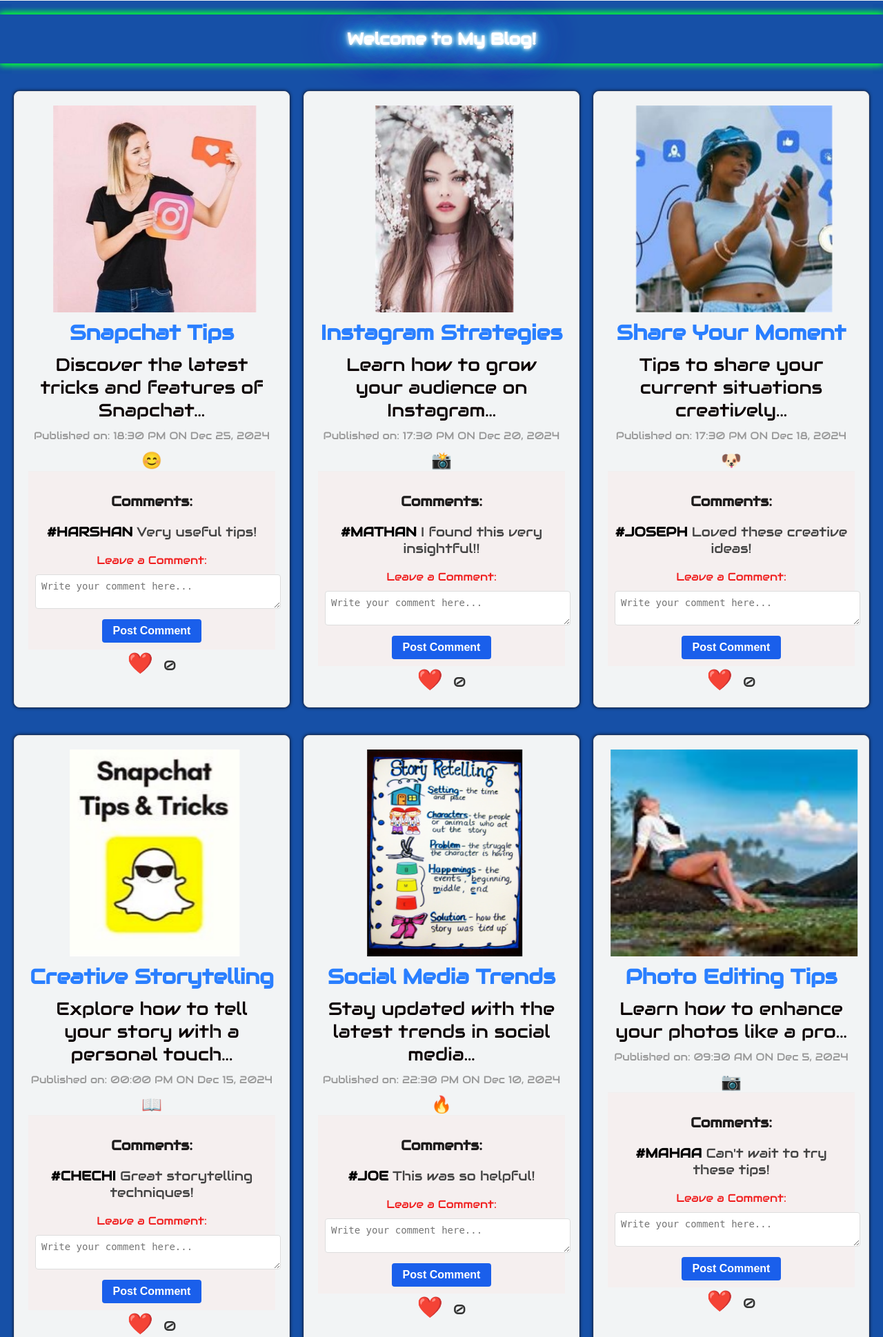
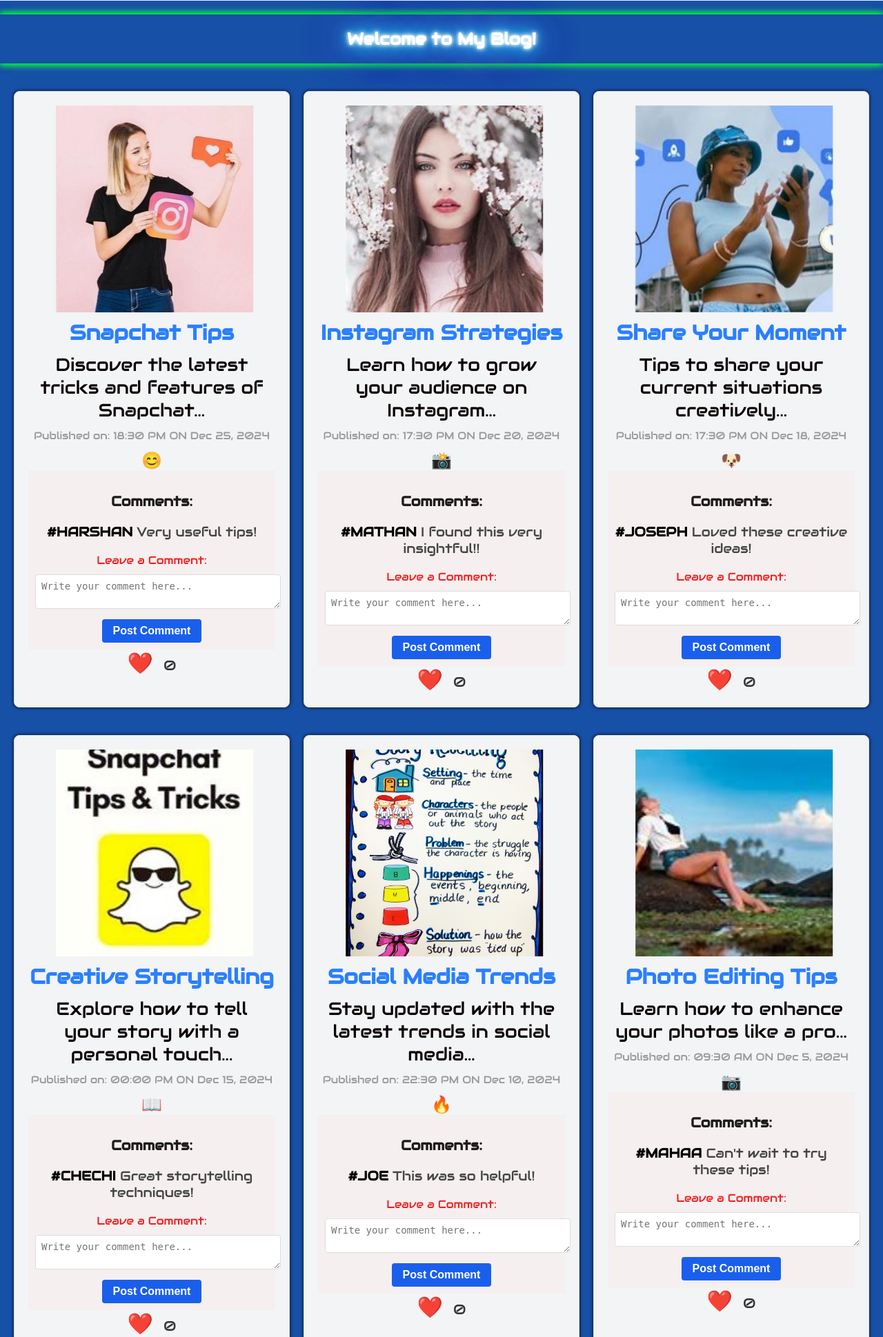
Before and after one commit to madhan112007/CREATHON-PROJECT, a PHP site: page /blogshome.html in a window 1280 px wide. Shown: the part 567-2506 px from the top of the page at 69% size. Run offline with PHP 8.4, Linux system fonts and the light colour scheme.

Commit message:
Adjusted the width of the photo

```diff
--- a/blogshome.css
+++ b/blogshome.css
@@ -157,7 +157,7 @@ button:active {
 }
 
 .blog-post img {
-    width: %;
+    width: 80%;
     height: 300px;
     object-fit: cover;
     transition: transform 0.3s ease;
```
